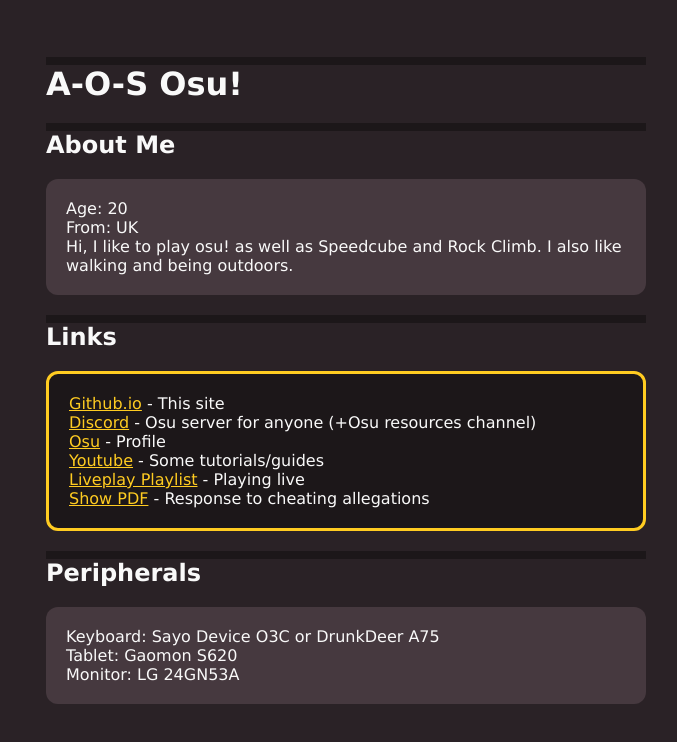
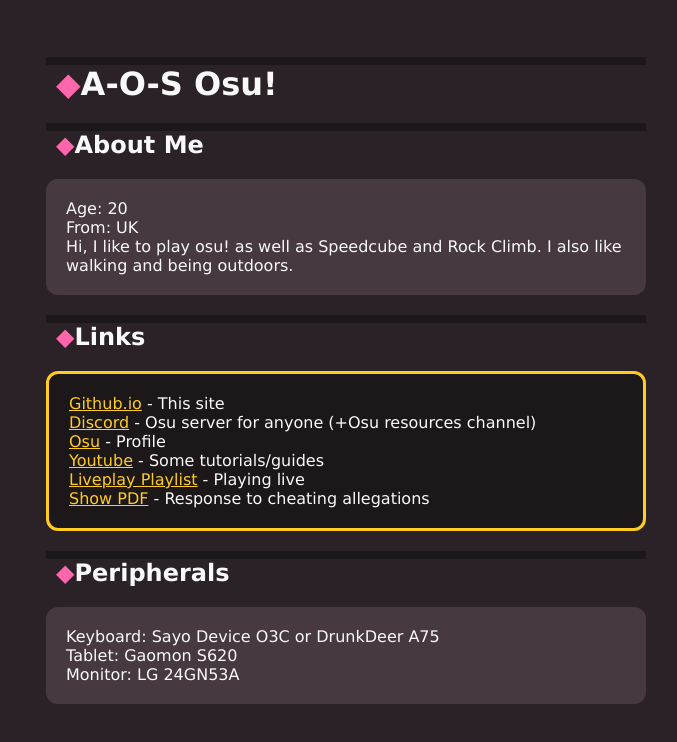
Before and after one commit to AosUK/aosuk.github.io, a plain HTML site: page index.html in a window 1280 px wide. Shown: the full height of the page, 254-931 px from the left. Drawn offline with Linux system fonts and the light colour scheme.

Commit message:
adding pink diamond for headings

```diff
--- a/styles.css
+++ b/styles.css
@@ -52,6 +52,11 @@
   padding-bottom: 10px;
   text-align: left;
 
+}
+h1::before, h2::before, h3::before {
+  content: '\25C6';
+  color: var(--pink);
+  margin-left: 10px;
 }
 
 /* Style the horizontal lines
```
